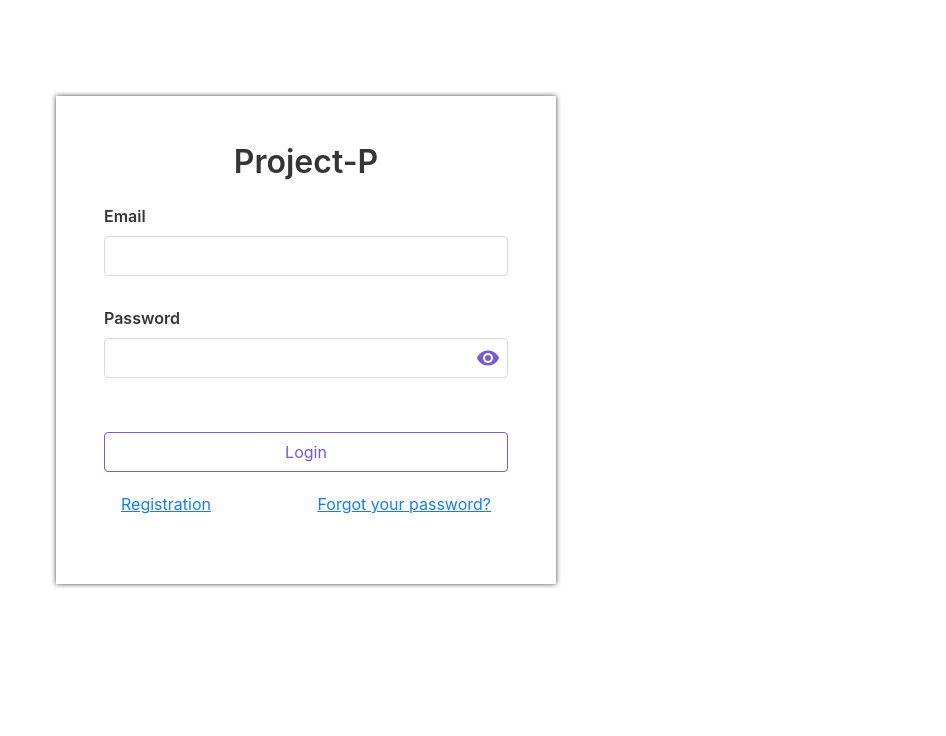
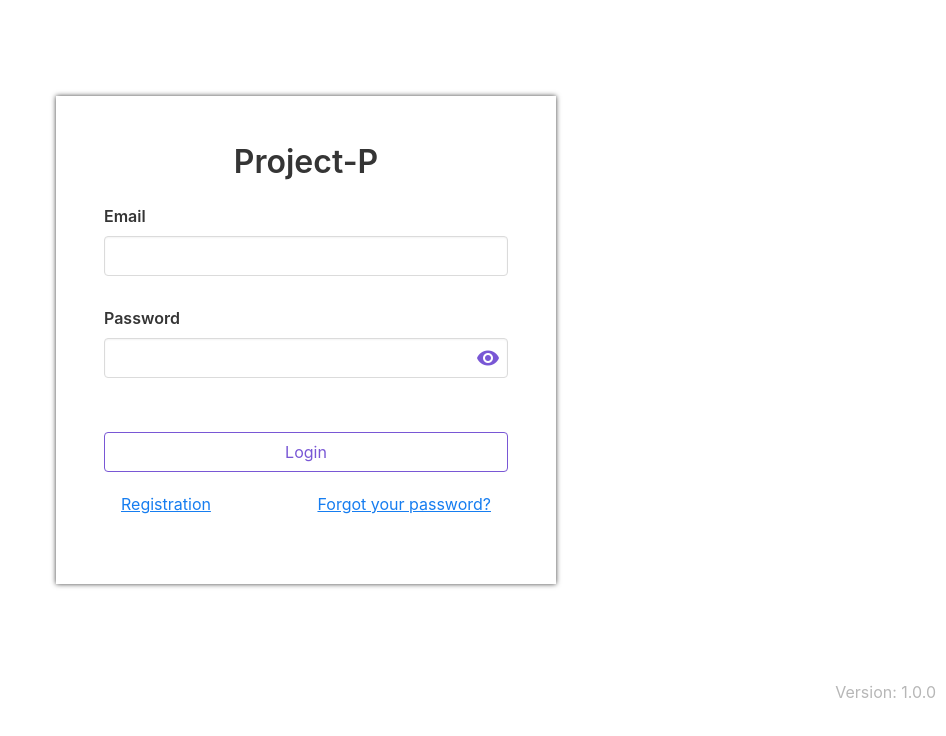
Before and after one commit to skuzmin/project-p, a Vue app: page /login in a window 1280 px wide. Shown: the top 736 px of the page, without its empty margins (334-1280 px from the left). Built offline with nearby package versions, Linux system fonts and the light colour scheme.

Commit message:
added app version

```diff
--- a/src/App.vue
+++ b/src/App.vue
@@ -5,6 +5,7 @@
         <div class="container">
             <router-view />
         </div>
+        <AppVersion />
     </div>
 </template>
 
@@ -12,10 +13,11 @@
 import { mapGetters } from 'vuex';
 
 import Navbar from './components/navbar';
+import AppVersion from './components/version';
 
 export default {
     name: 'App',
-    components: { Navbar },
+    components: { Navbar, AppVersion },
     computed: {
         ...mapGetters(['isLoading']),
     },
--- /dev/null
+++ b/src/components/version.vue
@@ -0,0 +1,28 @@
+<template>
+    <div class="app-version">Version: {{ version }}</div>
+</template>
+
+<script>
+import { version } from '../../package.json';
+
+export default {
+    name: 'AppVersion',
+    created() {
+        this.version = version;
+    },
+    data() {
+        return {
+            version: '',
+        };
+    },
+};
+</script>
+
+<style lang="scss" scoped>
+.app-version {
+    font-size: 16px;
+    margin: 10px;
+    text-align: right;
+    color: #b7b7b7;
+}
+</style>
--- a/src/main.js
+++ b/src/main.js
@@ -1,8 +1,9 @@
 import Vue from 'vue';
+import Buefy from 'buefy';
+
 import App from './app.vue';
 import router from './router';
 import store from './store';
-import Buefy from 'buefy';
 import interceptorsSetup from './axios/interceptors';
 
 interceptorsSetup();
```
